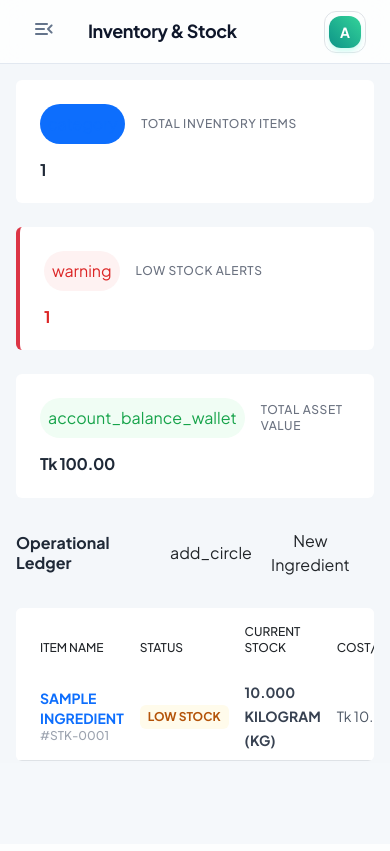
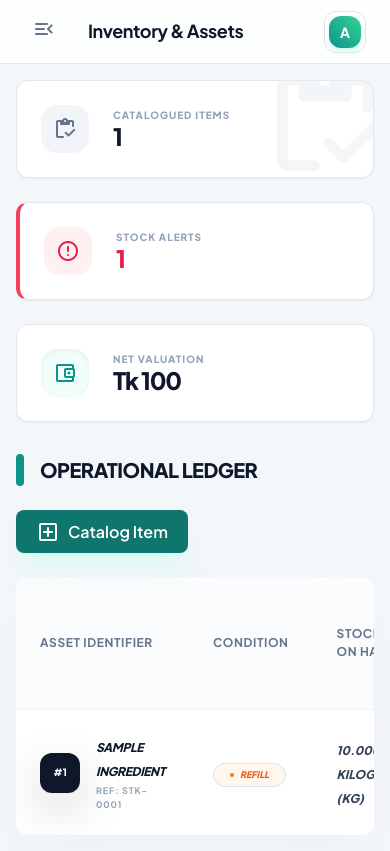
Before and after one commit to nur949/Resturant-Management, a Django app: page /inventory/ in a window 390 px wide. Before the commit the page ends 761 px from the top, so only its background shows below. Run offline with Django 5.2, Linux system fonts and the light colour scheme; a user stored in the database is signed in; tables that the repository leaves empty hold one stand-in row (values such as "Sample post"); some libraries are stand-ins or nearby versions.

Commit message:
Premium Inventory UI: Modern stock management with responsive asset ledger and high-fidelity modals

```diff
--- a/core/templates/core/inventory/ingredient_list.html
+++ b/core/templates/core/inventory/ingredient_list.html
@@ -1,113 +1,132 @@
 {% extends 'core/base.html' %}
 {% load inventory_extras %}
 
-{% block page_title %}Inventory & Stock{% endblock %}
+{% block page_title %}Inventory & Assets{% endblock %}
 
 {% block content %}
-<!-- Stats Overview -->
-<div class="row g-4 mb-6">
-    <div class="col-12 col-md-4">
-        <div class="card elevation-1 border-0 h-100">
-            <div class="card-body p-4">
-                <div class="d-flex align-items-center mb-3">
-                    <div class="bg-primary bg-opacity-5 p-2 rounded-full flex items-center justify-center me-3">
-                        <span class="material-symbols-outlined text-primary">category</span>
-                    </div>
-                    <span class="text-xs font-medium text-gray-500 uppercase tracking-wider">Total Inventory Items</span>
-                </div>
-                <h3 class="fw-bold mb-0 text-gray-800">{{ ingredients.count }}</h3>
+<!-- Premium Inventory Stats -->
+<div class="grid grid-cols-1 md:grid-cols-3 gap-6 mb-8">
+    <div class="app-card p-6 relative overflow-hidden group">
+        <div class="flex items-center gap-4 relative z-10">
+            <div class="w-12 h-12 bg-slate-100 rounded-2xl flex items-center justify-center text-slate-500 group-hover:scale-110 transition-transform">
+                <span class="material-symbols-rounded">inventory</span>
+            </div>
+            <div>
+                <p class="text-[10px] font-black text-slate-400 uppercase tracking-widest leading-none mb-1">Catalogued Items</p>
+                <h4 class="text-2xl font-black text-slate-900 leading-none">{{ ingredients.count }}</h4>
+            </div>
+        </div>
+        <div class="absolute -right-4 -bottom-4 opacity-5 pointer-events-none group-hover:scale-125 transition-transform">
+            <span class="material-symbols-rounded text-9xl">inventory</span>
+        </div>
+    </div>
+
+    <div class="app-card p-6 relative overflow-hidden group border-l-4 {% if low_stock_count > 0 %}border-l-rose-500{% else %}border-l-teal-500{% endif %}">
+        <div class="flex items-center gap-4 relative z-10">
+            <div class="w-12 h-12 rounded-2xl flex items-center justify-center group-hover:scale-110 transition-transform
+                {% if low_stock_count > 0 %}bg-rose-50 text-rose-600{% else %}bg-emerald-50 text-emerald-600{% endif %}">
+                <span class="material-symbols-rounded">{% if low_stock_count > 0 %}error{% else %}task_alt{% endif %}</span>
+            </div>
+            <div>
+                <p class="text-[10px] font-black text-slate-400 uppercase tracking-widest leading-none mb-1">Stock Alerts</p>
+                <h4 class="text-2xl font-black leading-none {% if low_stock_count > 0 %}text-rose-600{% else %}text-emerald-600{% endif %}">
+                    {{ low_stock_count }}
+                </h4>
             </div>
         </div>
     </div>
-    <div class="col-12 col-md-4">
-        <div class="card elevation-1 border-0 h-100 {% if low_stock_count > 0 %}border-start border-4 border-danger{% endif %}">
-            <div class="card-body p-4">
-                <div class="d-flex align-items-center mb-3">
-                    <div class="{% if low_stock_count > 0 %}bg-red-50{% else %}bg-gray-50{% endif %} p-2 rounded-full flex items-center justify-center me-3">
-                        <span class="material-symbols-outlined {% if low_stock_count > 0 %}text-red-600{% else %}text-gray-400{% endif %}">warning</span>
-                    </div>
-                    <span class="text-xs font-medium text-gray-500 uppercase tracking-wider">Low Stock Alerts</span>
-                </div>
-                <h3 class="fw-bold mb-0 {% if low_stock_count > 0 %}text-red-600{% else %}text-gray-800{% endif %}">{{ low_stock_count }}</h3>
+
+    <div class="app-card p-6 relative overflow-hidden group">
+        <div class="flex items-center gap-4 relative z-10">
+            <div class="w-12 h-12 bg-teal-50 text-teal-600 rounded-2xl flex items-center justify-center group-hover:scale-110 transition-transform shadow-inner">
+                <span class="material-symbols-rounded">account_balance_wallet</span>
             </div>
-        </div>
-    </div>
-    <div class="col-12 col-md-4">
-        <div class="card elevation-1 border-0 h-100">
-            <div class="card-body p-4">
-                <div class="d-flex align-items-center mb-3">
-                    <div class="bg-green-50 p-2 rounded-full flex items-center justify-center me-3">
-                        <span class="material-symbols-outlined text-green-600">account_balance_wallet</span>
-                    </div>
-                    <span class="text-xs font-medium text-gray-500 uppercase tracking-wider">Total Asset Value</span>
-                </div>
-                <h3 class="fw-bold mb-0 text-gray-800">Tk {{ total_inventory_value|floatformat:2 }}</h3>
+            <div>
+                <p class="text-[10px] font-black text-slate-400 uppercase tracking-widest leading-none mb-1">Net Valuation</p>
+                <h4 class="text-2xl font-black text-slate-900 leading-none tracking-tighter">Tk {{ total_inventory_value|floatformat:0 }}</h4>
             </div>
         </div>
     </div>
 </div>
 
-<div class="d-flex justify-content-between align-items-center mb-6">
-    <h5 class="mb-0 fw-bold text-gray-800">Operational Ledger</h5>
-    <a href="{% url 'ingredient_add' %}" class="btn btn-mui-primary flex items-center">
-        <span class="material-symbols-outlined me-2">add_circle</span> New Ingredient
+<!-- Action Header -->
+<div class="flex flex-wrap items-center justify-between gap-4 mb-6">
+    <div class="flex items-center gap-3">
+        <div class="w-2 h-8 bg-teal-600 rounded-full"></div>
+        <h2 class="text-xl font-black text-slate-900 tracking-tight uppercase">Operational Ledger</h2>
+    </div>
+    <a href="{% url 'ingredient_add' %}" class="btn-brand shadow-xl shadow-teal-100/50">
+        <span class="material-symbols-rounded">add_box</span> Catalog Item
     </a>
 </div>
 
-<!-- Stock Table -->
-<div class="card elevation-1 border-0 overflow-hidden">
-    <div class="table-responsive">
-        <table class="table table-hover align-middle mb-0">
-            <thead class="bg-gray-50">
-                <tr>
-                    <th class="ps-4 py-3 border-0 text-xs font-medium text-gray-500 uppercase">Item Name</th>
-                    <th class="py-3 border-0 text-xs font-medium text-gray-500 uppercase">Status</th>
-                    <th class="py-3 border-0 text-xs font-medium text-gray-500 uppercase">Current Stock</th>
-                    <th class="py-3 border-0 text-xs font-medium text-gray-500 uppercase">Cost/Unit</th>
-                    <th class="py-3 border-0 text-xs font-medium text-gray-500 uppercase">Net Value</th>
-                    <th class="pe-4 py-3 border-0 text-xs font-medium text-gray-500 uppercase text-end">Operations</th>
+<!-- Modern Inventory Table -->
+<div class="app-card overflow-hidden border-none shadow-2xl shadow-slate-200/40">
+    <div class="table-responsive-custom border-none rounded-none overflow-x-auto">
+        <table class="w-full text-left border-collapse">
+            <thead>
+                <tr class="bg-slate-50/50 border-b border-slate-100">
+                    <th class="px-6 py-5 text-small-caps">Asset Identifier</th>
+                    <th class="px-6 py-5 text-small-caps">Condition</th>
+                    <th class="px-6 py-5 text-small-caps">Stock on Hand</th>
+                    <th class="px-6 py-5 text-small-caps hidden sm:table-cell">Valuation</th>
+                    <th class="px-6 py-5 text-small-caps text-center">Executive Actions</th>
                 </tr>
             </thead>
-            <tbody class="divide-y divide-gray-100">
+            <tbody class="divide-y divide-slate-50">
                 {% for item in ingredients %}
-                <tr>
-                    <td class="ps-4">
-                        <div class="d-flex flex-column">
-                            <a href="{% url 'ingredient_detail' item.id %}" class="text-sm font-bold text-primary text-decoration-none hover-underline uppercase">
-                                {{ item.name }}
-                            </a>
-                            <span class="text-xs text-gray-400 font-medium">#STK-{{ item.id|stringformat:"04d" }}</span>
+                <tr class="hover:bg-slate-50/50 transition-colors group">
+                    <td class="px-6 py-4">
+                        <div class="flex items-center gap-3">
+                            <div class="w-10 h-10 bg-slate-900 text-white rounded-xl flex items-center justify-center font-black text-[10px] shadow-lg shrink-0 group-hover:scale-110 transition-transform">
+                                #{{ item.id|slice:"-3:"|default:item.id }}
+                            </div>
+                            <div>
+                                <a href="{% url 'ingredient_detail' item.id %}" class="text-xs font-black text-slate-900 hover:text-teal-600 transition-colors uppercase tracking-tight italic">
+                                    {{ item.name }}
+                                </a>
+                                <p class="text-[9px] font-bold text-slate-400 uppercase tracking-widest mt-0.5">Ref: STK-{{ item.id|stringformat:"04d" }}</p>
+                            </div>
                         </div>
                     </td>
-                    <td>
+                    <td class="px-6 py-4">
                         {% if item.stock_status == 'out_of_stock' %}
-                            <span class="badge bg-red-50 text-red-700 border-0 px-2 py-1 rounded text-xs font-bold">OUT OF STOCK</span>
+                            <div class="inline-flex items-center gap-1.5 px-3 py-1 bg-rose-50 text-rose-600 rounded-full border border-rose-100">
+                                <span class="w-1 h-1 rounded-full bg-rose-500 animate-ping"></span>
+                                <span class="text-[9px] font-black uppercase italic">Critical</span>
+                            </div>
                         {% elif item.stock_status == 'low_stock' %}
-                            <span class="badge bg-amber-50 text-amber-700 border-0 px-2 py-1 rounded text-xs font-bold">LOW STOCK</span>
+                            <div class="inline-flex items-center gap-1.5 px-3 py-1 bg-orange-50 text-orange-600 rounded-full border border-orange-100">
+                                <span class="w-1 h-1 rounded-full bg-orange-500"></span>
+                                <span class="text-[9px] font-black uppercase italic">Refill</span>
+                            </div>
                         {% else %}
-                            <span class="badge bg-green-50 text-green-700 border-0 px-2 py-1 rounded text-xs font-bold">IN STOCK</span>
+                            <div class="inline-flex items-center gap-1.5 px-3 py-1 bg-emerald-50 text-emerald-600 rounded-full border border-emerald-100">
+                                <span class="w-1 h-1 rounded-full bg-emerald-500"></span>
+                                <span class="text-[9px] font-black uppercase italic">Healthy</span>
+                            </div>
                         {% endif %}
                     </td>
-                    <td>
-                        <span class="text-sm font-bold text-gray-700">{{ item.current_stock }} {{ item.get_unit_display|upper }}</span>
+                    <td class="px-6 py-4">
+                        <span class="text-xs font-black text-slate-700 italic">{{ item.current_stock }} {{ item.get_unit_display|upper }}</span>
                     </td>
-                    <td>
-                        <span class="text-sm text-gray-600">Tk {{ item.cost_per_unit }}</span>
+                    <td class="px-6 py-4 hidden sm:table-cell">
+                        <div class="flex flex-col">
+                            <span class="text-[10px] font-black text-slate-900 italic">Tk {{ item.current_stock|multiply:item.cost_per_unit|floatformat:2 }}</span>
+                            <span class="text-[8px] font-bold text-slate-400 uppercase tracking-tighter">@Tk {{ item.cost_per_unit }}/{{ item.get_unit_display }}</span>
+                        </div>
                     </td>
-                    <td>
-                        <span class="text-sm font-black text-gray-800">Tk {{ item.current_stock|multiply:item.cost_per_unit|floatformat:2 }}</span>
-                    </td>
-                    <td class="pe-4 text-end">
-                        <div class="d-flex justify-content-end gap-1">
-                            <button class="btn btn-sm btn-light rounded-pill px-3 fw-bold text-xs d-flex align-items-center gap-1"
-                                    onclick="openLedgerModal('{{ item.id }}', '{{ item.name }}', '{{ item.get_unit_display }}')">
-                                <span class="material-symbols-outlined" style="font-size: 16px;">history_edu</span> Ledger
+                    <td class="px-6 py-4">
+                        <div class="flex items-center justify-center gap-2">
+                            <button onclick="openLedgerModal('{{ item.id }}', '{{ item.name }}', '{{ item.get_unit_display }}')"
+                                    class="h-8 px-3 flex items-center justify-center gap-2 bg-slate-900 text-white rounded-lg text-[9px] font-black uppercase tracking-widest hover:scale-105 active:scale-95 transition-all shadow-lg shadow-slate-200">
+                                <span class="material-symbols-rounded text-sm">history_edu</span> Ledger
                             </button>
-                            <a href="{% url 'ingredient_edit' item.id %}" class="btn btn-sm btn-light rounded-full p-2 text-gray-600 hover:text-primary">
-                                <span class="material-symbols-outlined" style="font-size: 20px;">edit</span>
+                            <a href="{% url 'ingredient_edit' item.id %}" class="w-8 h-8 flex items-center justify-center bg-white border border-slate-100 rounded-lg text-slate-400 hover:text-teal-600 hover:border-teal-200 transition-all shadow-sm">
+                                <span class="material-symbols-rounded text-base">edit_square</span>
                             </a>
-                            <a href="{% url 'ingredient_delete' item.id %}" class="btn btn-sm btn-light rounded-full p-2 text-gray-600 hover:text-danger">
-                                <span class="material-symbols-outlined" style="font-size: 20px;">delete</span>
+                            <a href="{% url 'ingredient_delete' item.id %}" class="w-8 h-8 flex items-center justify-center bg-white border border-slate-100 rounded-lg text-slate-300 hover:text-red-500 hover:border-red-100 transition-all shadow-sm">
+                                <span class="material-symbols-rounded text-base">delete_sweep</span>
                             </a>
                         </div>
                     </td>
@@ -118,59 +137,69 @@
     </div>
 </div>
 
-<!-- MUI Transaction Modal -->
-<div id="ledgerModal" class="hidden fixed inset-0 z-50 flex items-center justify-center p-4 bg-black/40 backdrop-blur-sm">
-    <div class="card elevation-24 border-0 w-full max-w-md animate-fade-in">
-        <div class="card-header bg-white py-4 border-bottom d-flex justify-content-between align-items-center px-4">
-            <div class="d-flex align-items-center">
-                <span class="material-symbols-outlined text-primary me-2">receipt_long</span>
-                <h6 class="mb-0 fw-bold text-gray-800" id="modalTitle">Ledger Update</h6>
+<!-- Premium Transaction Modal -->
+<div id="ledgerModal" class="hidden fixed inset-0 z-[100] flex items-center justify-center p-4 bg-slate-900/60 backdrop-blur-md">
+    <div class="bg-white rounded-3xl shadow-2xl w-full max-w-md overflow-hidden animate-fade-in border border-white/20">
+        <div class="p-6 border-b border-slate-50 flex justify-between items-center bg-slate-50/50">
+            <div class="flex items-center gap-3">
+                <div class="w-10 h-10 bg-teal-600 text-white rounded-xl flex items-center justify-center shadow-lg">
+                    <span class="material-symbols-rounded">contract_edit</span>
+                </div>
+                <div>
+                    <h3 class="text-sm font-black text-slate-900 uppercase tracking-widest leading-none mb-1">Update Stock</h3>
+                    <p class="text-[10px] font-bold text-slate-400 uppercase tracking-tighter italic" id="modalTitle">Inventory Adjustment</p>
+                </div>
             </div>
-            <button onclick="closeLedgerModal()" class="btn btn-light rounded-full p-1 flex items-center justify-center">
-                <span class="material-symbols-outlined text-gray-400">close</span>
+            <button onclick="closeLedgerModal()" class="w-8 h-8 flex items-center justify-center text-slate-400 hover:bg-slate-100 rounded-lg transition-all">
+                <span class="material-symbols-rounded">close</span>
             </button>
         </div>
-        <form id="ledgerForm" method="post" class="card-body p-4">
+
+        <form id="ledgerForm" method="post" class="p-6 space-y-6">
             {% csrf_token %}
-            <div class="mb-4">
-                <label class="form-label text-xs fw-bold text-gray-500 uppercase tracking-widest mb-2 ms-1">Transaction Type</label>
-                <select name="action_type" class="form-select border-0 bg-gray-50 rounded-pill px-4 py-2 text-sm font-medium shadow-none">
-                    <option value="purchase">PURCHASE (+)</option>
-                    <option value="waste">WASTE (-)</option>
-                    <option value="adjustment">DIRECT_ADJUSTMENT</option>
-                </select>
+            <div>
+                <label class="block text-[10px] font-black text-slate-400 uppercase tracking-widest mb-2 ml-1">Adjustment Type</label>
+                <div class="grid grid-cols-3 gap-2">
+                    <label class="cursor-pointer group">
+                        <input type="radio" name="action_type" value="purchase" class="hidden peer" checked>
+                        <div class="py-2 text-center border-2 border-slate-100 rounded-xl text-[9px] font-black uppercase transition-all peer-checked:border-teal-600 peer-checked:bg-teal-50 peer-checked:text-teal-600 group-hover:bg-slate-50">Stock IN</div>
+                    </label>
+                    <label class="cursor-pointer group">
+                        <input type="radio" name="action_type" value="waste" class="hidden peer">
+                        <div class="py-2 text-center border-2 border-slate-100 rounded-xl text-[9px] font-black uppercase transition-all peer-checked:border-rose-600 peer-checked:bg-rose-50 peer-checked:text-rose-600 group-hover:bg-slate-50">Waste</div>
+                    </label>
+                    <label class="cursor-pointer group">
+                        <input type="radio" name="action_type" value="adjustment" class="hidden peer">
+                        <div class="py-2 text-center border-2 border-slate-100 rounded-xl text-[9px] font-black uppercase transition-all peer-checked:border-slate-900 peer-checked:bg-slate-900 peer-checked:text-white group-hover:bg-slate-50">Correction</div>
+                    </label>
+                </div>
             </div>
-            <div class="mb-4">
-                <label class="form-label text-xs fw-bold text-gray-500 uppercase tracking-widest mb-2 ms-1">Quantity (<span id="unitSpan"></span>)</label>
-                <input type="number" name="amount" step="0.001" class="form-control border-0 bg-gray-50 rounded-pill px-4 py-2 text-sm font-bold shadow-none" placeholder="0.000" required>
+
+            <div>
+                <label class="block text-[10px] font-black text-slate-400 uppercase tracking-widest mb-2 ml-1">Quantity (<span id="unitSpan"></span>)</label>
+                <input type="number" name="amount" step="0.001" class="w-full bg-slate-50 border-2 border-slate-100 focus:border-teal-600 focus:bg-white rounded-2xl py-3 px-4 text-sm font-black transition-all outline-none italic" placeholder="0.000" required>
             </div>
-            <div class="mb-4">
-                <label class="form-label text-xs fw-bold text-gray-500 uppercase tracking-widest mb-2 ms-1">Audit Notes</label>
-                <textarea name="notes" class="form-control border-0 bg-gray-50 rounded-lg px-4 py-2 text-sm font-medium shadow-none" rows="3" placeholder="Explain the reasoning for this transaction..."></textarea>
+
+            <div>
+                <label class="block text-[10px] font-black text-slate-400 uppercase tracking-widest mb-2 ml-1">Officer Notes</label>
+                <textarea name="notes" class="w-full bg-slate-50 border-2 border-slate-100 focus:border-teal-600 focus:bg-white rounded-2xl py-3 px-4 text-sm font-bold transition-all outline-none min-h-[100px]" placeholder="State reasoning for audit compliance..."></textarea>
             </div>
-            <div class="d-grid pt-2">
-                <button type="submit" class="btn btn-mui-primary py-3">
-                    <span class="material-symbols-outlined align-middle me-2">verified</span> Post Transaction
-                </button>
-            </div>
+
+            <button type="submit" class="w-full bg-slate-900 text-white py-4 rounded-2xl text-[11px] font-black uppercase tracking-widest shadow-2xl shadow-slate-300 hover:translate-y-[-2px] active:translate-y-0 transition-all">
+                Finalize Entry
+            </button>
         </form>
     </div>
 </div>
 
 <style>
     .animate-fade-in { animation: fadeIn 0.3s ease-out; }
-    @keyframes fadeIn { from { opacity: 0; transform: translateY(10px); } to { opacity: 1; transform: translateY(0); } }
-
-    .form-select:focus, .form-control:focus {
-        background-color: #ffffff;
-        border: 1px solid var(--mui-primary);
-        box-shadow: 0 0 0 4px rgba(25, 118, 210, 0.1);
-    }
+    @keyframes fadeIn { from { opacity: 0; transform: translateY(20px); } to { opacity: 1; transform: translateY(0); } }
 </style>
 
 <script>
     function openLedgerModal(id, name, unit) {
-        document.getElementById('modalTitle').innerText = 'STOCK: ' + name.toUpperCase();
+        document.getElementById('modalTitle').innerText = 'Asset: ' + name.toUpperCase();
         document.getElementById('unitSpan').innerText = unit.toUpperCase();
         document.getElementById('ledgerForm').action = '/inventory/update-stock/' + id + '/';
         document.getElementById('ledgerModal').classList.remove('hidden');
```
